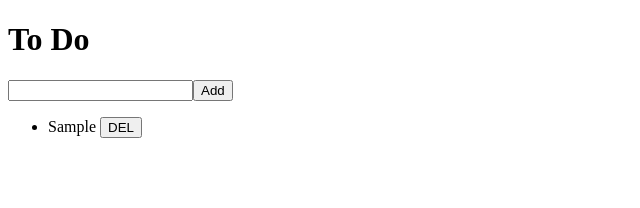
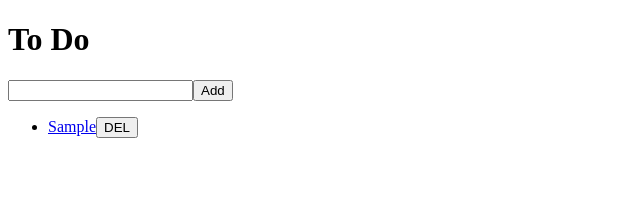
Before and after one commit to nickkies/vanilla-redux, a React (Create React App) app: page /#/ in a window 1280 px wide. Both pictures are taken after typing "Sample" into the empty fields and a click on the button "Add". Shown: the top 208 px of the page, without its empty margins (0-640 px from the left). Built offline with nearby package versions, Linux system fonts and the light colour scheme.

Commit message:
detail screen

```diff
--- a/src/component/App.js
+++ b/src/component/App.js
@@ -7,7 +7,7 @@ function App() {
   return (
     <Router>
       <Route path='/' exact component={Home}/>
-      <Router path='/:id' component={Detail}/>
+      <Route path='/:id' component={Detail}/>
     </Router>
   );
 }
--- a/src/component/ToDo.js
+++ b/src/component/ToDo.js
@@ -1,11 +1,16 @@
 import React from 'react';
 import {connect} from "react-redux";
 import {actionCreators} from "../store";
+import {Link} from "react-router-dom";
 
-function ToDo({ text, onBtnClick }) {
+
+function ToDo({ text, onBtnClick, id }) {
     return (
         <li>
-            {text} <button onClick={onBtnClick}>DEL</button>
+            <Link to={`/${id}`}>
+                {text}
+            </Link>
+            <button onClick={onBtnClick}>DEL</button>
         </li>
     );
 }
--- a/src/routes/Detail.js
+++ b/src/routes/Detail.js
@@ -0,0 +1,20 @@
+import React from "react";
+// import { useParams } from "react-router-dom";
+import { connect } from "react-redux";
+
+function Detail({ toDo }) {
+    // const id = useParams();
+    return (
+        <>
+            <h1>{toDo.text}</h1>
+            <h5>Created at: {toDo?.id}</h5>
+        </>
+    )
+}
+
+function mapStateToProps(state, ownProps) {
+    const { match: {params: { id } } } = ownProps;
+    return { toDo: state.find(toDo => toDo.id === parseInt(id)) };
+}
+
+export default connect(mapStateToProps)(Detail);
```
